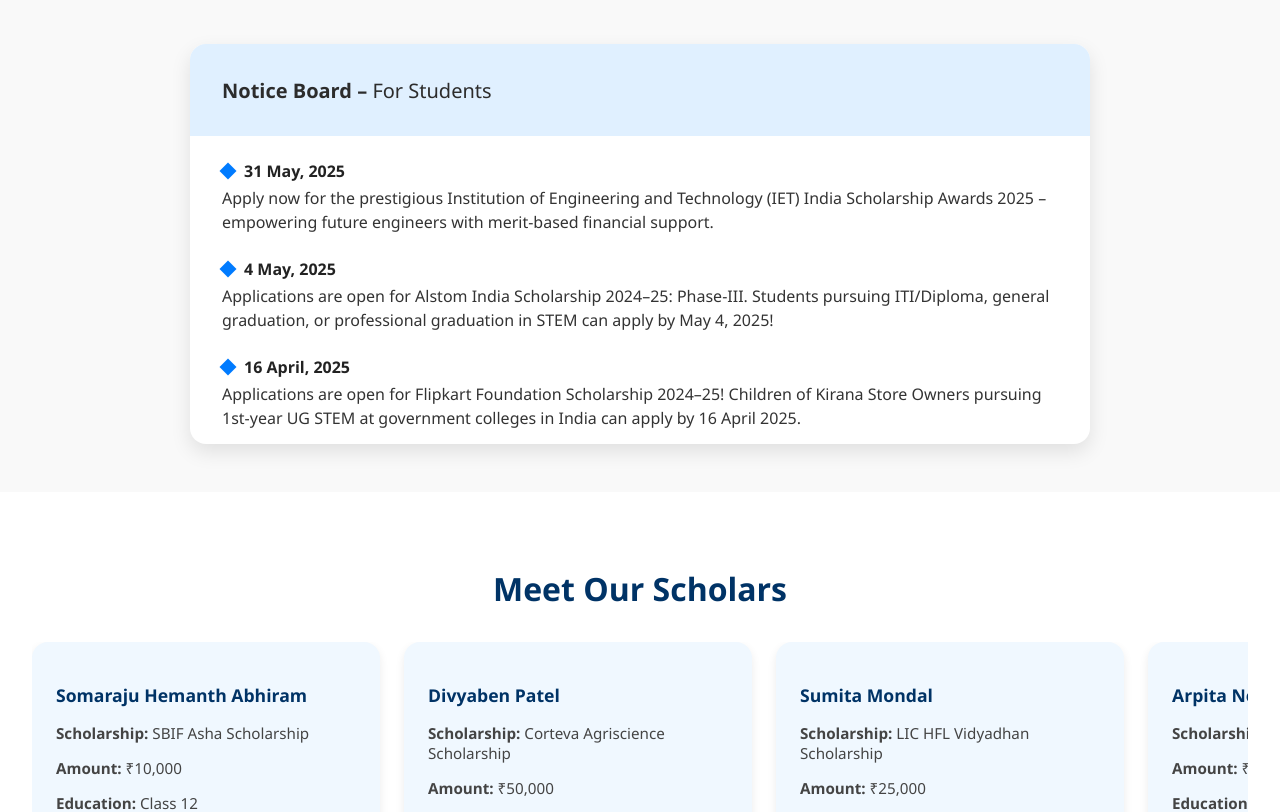
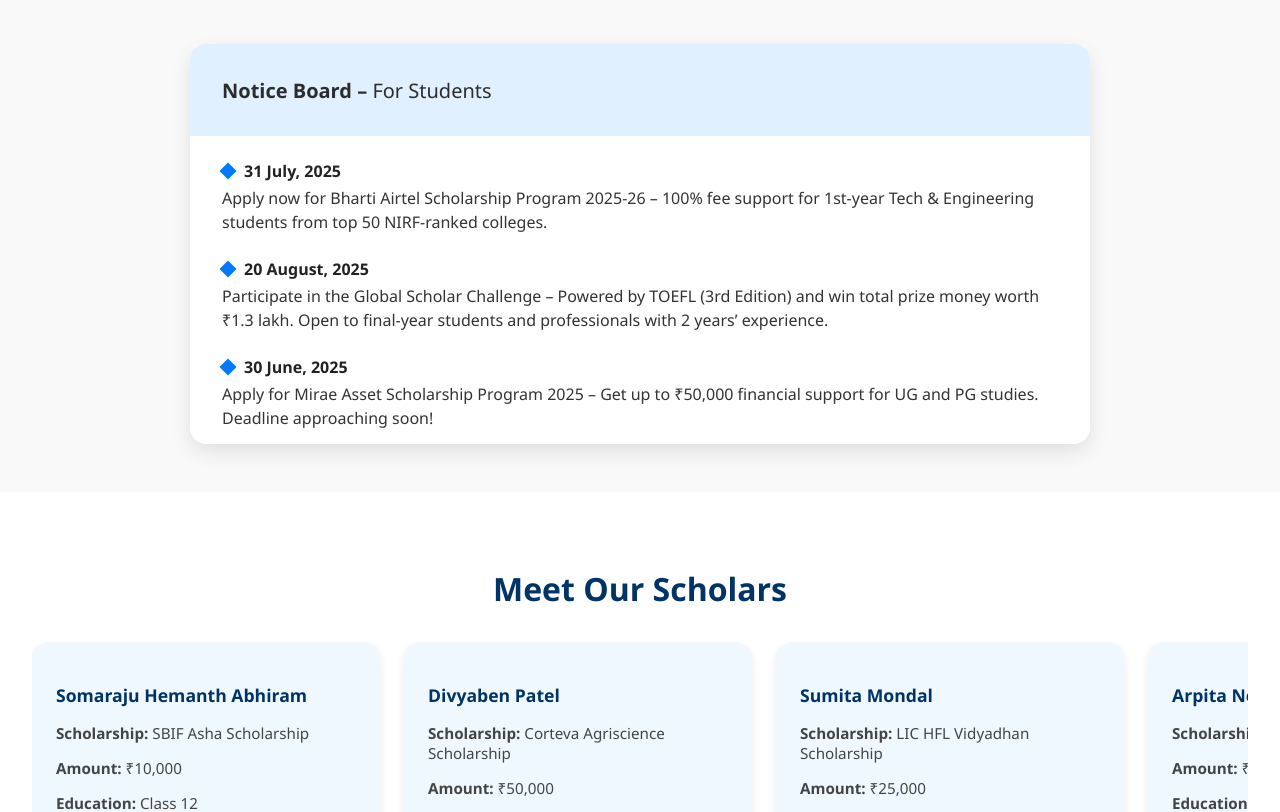
Before and after one commit to z9xqv7mkt3wl8psa/findmycareer, a Next.js app: page / in a window 1280 px wide. Shown: the part 4560-5372 px from the top of the page. Built offline with nearby package versions, Linux system fonts and the light colour scheme.

Commit message:
Update page.tsx

```diff
--- a/src/app/page.tsx
+++ b/src/app/page.tsx
@@ -695,20 +695,60 @@
     <div style={{ padding: '1.5rem 2rem', maxHeight: '260px', overflowY: 'auto' }}>
       {[
         {
-          date: '31 May, 2025',
-          text: 'Apply now for the prestigious Institution of Engineering and Technology (IET) India Scholarship Awards 2025 – empowering future engineers with merit-based financial support.',
-          link: 'https://www.buddy4study.com/scholarship/iet-india-scholarship-awards',
-        },
-        {
-          date: '4 May, 2025',
-          text: "Applications are open for Alstom India Scholarship 2024–25: Phase-III. Students pursuing ITI/Diploma, general graduation, or professional graduation in STEM can apply by May 4, 2025!",
-          link: 'https://www.buddy4study.com/page/alstom-india-scholarship',
-        },
-        {
-          date: '16 April, 2025',
-          text: "Applications are open for Flipkart Foundation Scholarship 2024–25! Children of Kirana Store Owners pursuing 1st-year UG STEM at government colleges in India can apply by 16 April 2025.",
-          link: 'https://www.buddy4study.com/page/flipkart-foundation-scholarship',
-        },
+  date: '31 July, 2025',
+  text: 'Apply now for Bharti Airtel Scholarship Program 2025-26 – 100% fee support for 1st-year Tech & Engineering students from top 50 NIRF-ranked colleges.',
+  link: 'https://www.buddy4study.com/scholarship/bharti-airtel-scholarship-program'
+},
+{
+  date: '20 August, 2025',
+  text: 'Participate in the Global Scholar Challenge – Powered by TOEFL (3rd Edition) and win total prize money worth ₹1.3 lakh. Open to final-year students and professionals with 2 years’ experience.',
+  link: 'https://www.buddy4study.com/scholarship/global-scholar-challenge-powered-by-toefl'
+},
+{
+  date: '30 June, 2025',
+  text: 'Apply for Mirae Asset Scholarship Program 2025 – Get up to ₹50,000 financial support for UG and PG studies. Deadline approaching soon!',
+  link: 'https://www.buddy4study.com/page/mirae-asset-scholarship-program'
+},
+{
+  date: '30 June, 2025',
+  text: 'Get 90% fee waiver with nurtr Nurturing Minds with Chess Program – for school or college students aged 5 to 25.',
+  link: 'https://www.buddy4study.com/scholarship/nurtr-nurturing-minds-with-chess-program-90-fee-waiver'
+},
+{
+  date: '30 June, 2025',
+  text: 'Apply for Buddy4Study Psychometric Test – Get a detailed career report and certificate. Open for Class 10 passouts and above.',
+  link: 'https://www.buddy4study.com/scholarship/buddy4study-psychometric-test'
+},
+{
+  date: '30 June, 2025',
+  text: 'Buddy4Study Scholarship Support Programme 2025–26 is live – win up to ₹1,00,000 per annum. For students from Class 10 to 1st-year UG.',
+  link: 'https://www.buddy4study.com/scholarship/buddy4study-scholarship-support-programme'
+},
+{
+  date: '30 June, 2025',
+  text: 'Apply for NIIT University Scholarship-cum-Admission Seat Programme 2025–26 – Get up to 100% tuition fee waiver. For Class 12 passed students.',
+  link: 'https://www.buddy4study.com/scholarship/niit-university-scholarship-cum-admission-seat-programme'
+},
+{
+  date: '15 July, 2025',
+  text: 'Mohan T Advani Centennial Scholarship 2025–26 is open – Engineering & Architecture students can win up to ₹1,00,000.',
+  link: 'https://www.buddy4study.com/scholarship/mohan-t-advani-centennial-scholarship-programme-engineering-architecture'
+},
+{
+  date: '15 July, 2025',
+  text: 'Mohan T Advani Centennial Scholarship 2025–26 for Diploma Students – Get ₹40,000 or 90% of annual fees.',
+  link: 'https://www.buddy4study.com/scholarship/mohan-t-advani-centennial-scholarship-programme-diploma'
+},
+{
+  date: '31 July, 2025',
+  text: 'Satya Scholarship Program 2025 – 100% tuition fee coverage for 1st-year UG/integrated masters students from Ludhiana district.',
+  link: 'https://www.buddy4study.com/scholarship/satya-scholarship-program'
+},
+{
+  date: '31 July, 2025',
+  text: 'Raman Kant Munjal Scholarship 2025-26 – Get up to ₹5.5 lakh for finance-related undergraduate courses.',
+  link: 'https://www.buddy4study.com/scholarship/raman-kant-munjal-scholarship'
+},
       ].map((notice, index) => (
         <div key={index} style={{ marginBottom: '1.5rem' }}>
           {/* Date + Icon */}
```
